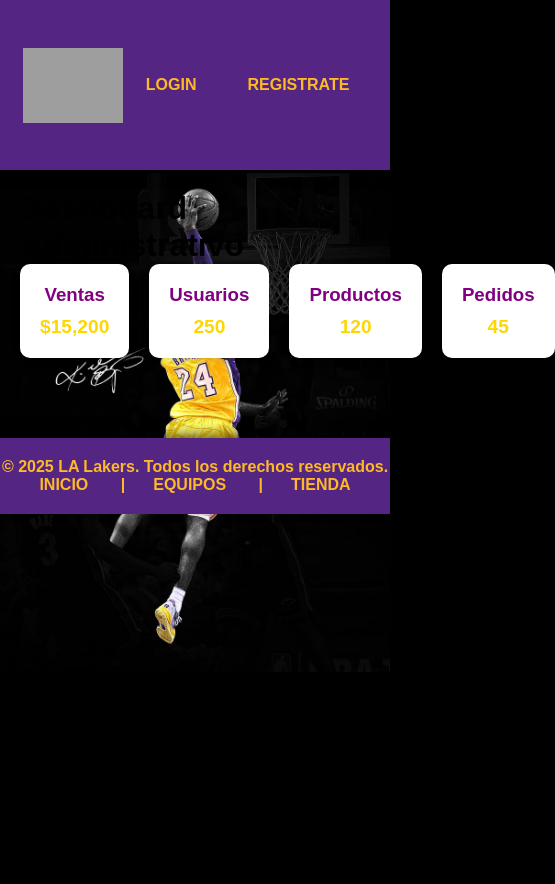
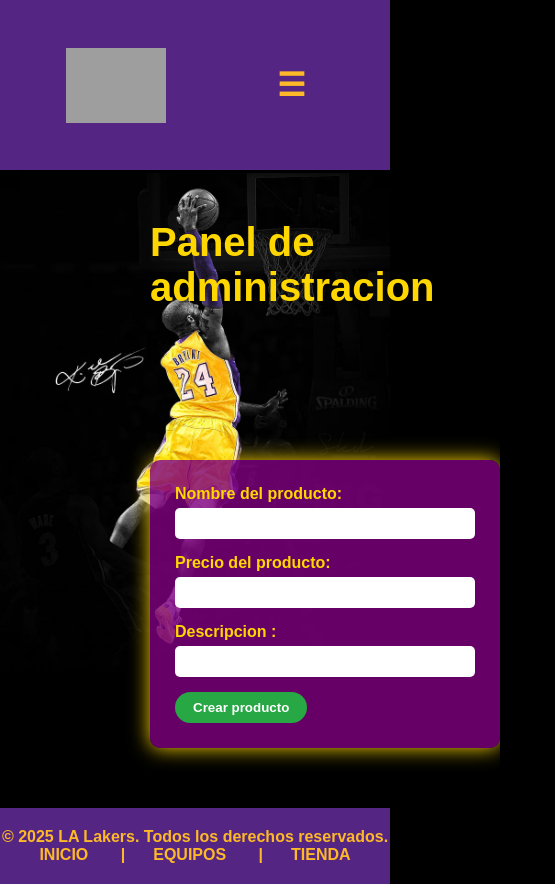
Before and after one commit to 23hr03/Kobe-s-legacy, a React (Vite) app: page /dashboard in a window 390 px wide. Shown: the whole page, 555 px wide, since content can reach past the window. Before the commit the page ends 844 px from the top, so only its background shows below. Built offline with nearby package versions, Linux system fonts and the light colour scheme; grey boxes are pictures that could not be loaded.

Commit message:
add: implementacion del menu hamburguesa y actualizacion de dashboard

```diff
--- a/src/components/Header.jsx
+++ b/src/components/Header.jsx
@@ -4,11 +4,20 @@
 
 const Header =()=> {
     const [user, setUser] = useState(false)
+    const [menuOpen, setMenuOpen] = useState(false);
     return (
         <header>
             <nav >
                 <img src="https://i.pinimg.com/originals/8f/e8/1f/8fe81f04f49b8b87ee24c43afb7f62ca.png" alt="logo" />
-                <ul>
+
+                <button
+                  className="hamburger"
+                  onClick={() => setMenuOpen(!menuOpen)}
+                >
+                    ☰
+                </button>
+
+                <ul className={`nav-links ${menuOpen ? "open" : ""}`}>
 
                     {user && <>
                         <li><Link to="/Home">Inicio</Link></li>
--- a/src/styles/components/Header.css
+++ b/src/styles/components/Header.css
@@ -7,7 +7,7 @@
 
 
 header {
-    z-index: 10; /* sobre la imagen */
+    z-index: 10;
     position: relative;
 }
 
@@ -97,3 +97,51 @@
     transform: scale(1.05);
     box-shadow: 0 4px 12px rgba(253, 185, 39, 0.5);
 }
+
+/* Botón hamburguesa */
+.hamburger {
+    display: none;
+    font-size: 2rem;
+    background: none;
+    border: none;
+    color: #FDB927;
+    cursor: pointer;
+    z-index: 1001; /* siempre por encima del menú */
+
+}
+  /* Navegación normal */
+  .nav-links {
+    display: flex;
+    gap: 20px; /* espacio entre ítems en pantallas grandes */
+    list-style: none;
+    align-items: center;
+
+}
+  /* --- Responsive --- */
+ @media (max-width: 768px) {
+   .hamburger {
+     display: block;
+   }
+
+   .nav-links {
+     display: none;  /* se oculta por defecto en mobile */
+     flex-direction: column;
+     gap: 25px; /* separación entre enlaces */
+     position: absolute;
+     top: 70px;
+     right: 20px;
+     background: #552583;
+     padding: 20px;
+     border-radius: 10px;
+     box-shadow: 0 5px 15px rgba(0,0,0,0.3);
+     min-width: 180px; /* para que no quede todo pegado */
+     text-align: right;
+   }
+
+   .nav-links.open {
+    margin-top: 50px;
+    margin-right: 50px;
+     display: flex; /* aparece cuando activás el estado */
+   }
+
+}
--- a/src/styles/views/Dashboard.css
+++ b/src/styles/views/Dashboard.css
@@ -9,28 +9,47 @@
   padding: 20px;
 }
 
-/* Tarjetas */
-.cards {
-  display: grid;
-  grid-template-columns: repeat(4, 1fr);
-  gap: 20px;
+h1{
+  align-items: center;
+  font-size: 2.5rem;
+  font-weight: bold;
+  margin-bottom: 10px;
+  color: gold;
+  margin-top: 50px;
+  margin-left: 150px;
 }
 
-.card {
-  background: white;
-  padding: 20px;
+form {
+  margin-left: 150px;
+  margin-top: 150px;
+  background: rgba(128, 0, 128, 0.8); /* Morado Lakers */
+  padding: 25px;
   border-radius: 10px;
-  box-shadow: 0px 2px 8px rgba(0,0,0,0.1);
-  text-align: center;
+  box-shadow: 0px 0px 20px gold;
+  width: 350px;
+  text-align: left;
 }
 
-.card h3 {
-  color: purple;
-  margin-bottom: 10px;
+label {
+  color: gold;
+  display: block;
+  margin-bottom: 15px;
+  font-weight: bold;
 }
 
-.card p {
-  font-size: 1.2rem;
-  font-weight: bold;
-  color: gold;
+input {
+  width: 100%;
+  padding: 8px;
+  margin-top: 5px;
+  border: none;
+  border-radius: 5px;
 }
+.btn:nth-child(1) {
+  color: white;
+  background-color: #28a745; /* Verde */
+}
+
+.btn:nth-child(1):hover {
+  background-color: #218838;
+  transform: scale(1.05);
+}
--- a/src/views/Dashboard.jsx
+++ b/src/views/Dashboard.jsx
@@ -1,35 +1,48 @@
+import { useState } from "react";
 import { Layout } from "../components/Layout";
 import "../styles/views/Dashboard.css"
 
 const Dashboard = () => {
+  const[name, setName] = useState()
+  const[price, setPrice] = useState()
+  const[description, setDescription] = useState()
+
+  const handleSubmit = (e) =>{
+    e.preventDefault()
+
+    const newProduct ={
+      id: crypto.randomUUID(),
+      name: name,
+      price: price,
+      description: description
+     }
+
+  }
     return (
         <Layout>
-            <div className="dashboard">
-                <main className="main-content">
-                  <header className="header">
-                    <h1>Dashboard Administrativo</h1>
-                  </header>
+            <h1>Panel de administracion</h1>
 
-                  <section className="cards">
-                    <div className="card">
-                      <h3>Ventas</h3>
-                      <p>$15,200</p>
-                    </div>
-                    <div className="card">
-                      <h3>Usuarios</h3>
-                      <p>250</p>
-                    </div>
-                    <div className="card">
-                      <h3>Productos</h3>
-                      <p>120</p>
-                    </div>
-                    <div className="card">
-                      <h3>Pedidos</h3>
-                      <p>45</p>
-                    </div>
-                  </section>
-                </main>
-            </div>
+            <form  onSubmit={handleSubmit}>
+
+                <label> Nombre del producto:
+                  <input type="text" name="nombre" onChange={(e) => setName(e.target.value)} />
+                </label>
+
+                <label> Precio del producto:
+                  <input type="text" name="price" onChange={(e) => setName(e.target.value)} />
+                </label>
+
+                <label> Descripcion :
+                  <input type="text" name="description" onChange={(e) => setName(e.target.value)} />
+                </label>
+
+              <div>
+                <button className="btn"> Crear producto</button>
+              </div>
+
+
+
+            </form>
         </Layout>
     )
 }
--- a/src/views/Home.jsx
+++ b/src/views/Home.jsx
@@ -3,6 +3,7 @@
 import "../styles/views/Home.css"
 
 const Home = () => {
+    const[user, setUser] = useState(true)
     const[ products, setProducts] = useState([])
     const fetchingProducts = async () =>{
         const response = await fetch("https://fakestoreapi.com/products", { method: "GET" })
@@ -22,6 +23,7 @@
 
         if(response.ok){
            setProducts( prevProduct => prevProduct.filter((product) => product.id != id ))
+        //    fetchingProducts()
         }
     }
 
@@ -43,10 +45,15 @@
                         <p>${product.price}</p>
                         <p>{product.description}</p>
                         <p><strong>{product.category}</strong></p>
+
+                      { user && <>
                         <div className="botones">
-                            <button className=".btn-edi">Editar </button>
-                            <button className=".btn-borrar" onClick={() => handlDelete(product.id)}>Borrar</button>
+                            <button className="btn-edi">Editar </button>
+                            <button className="btn-borrar" onClick={() => handlDelete(product.id)}>Borrar</button>
                         </div>
+                      </>
+                      }
+
 
                     </div>
 
```
